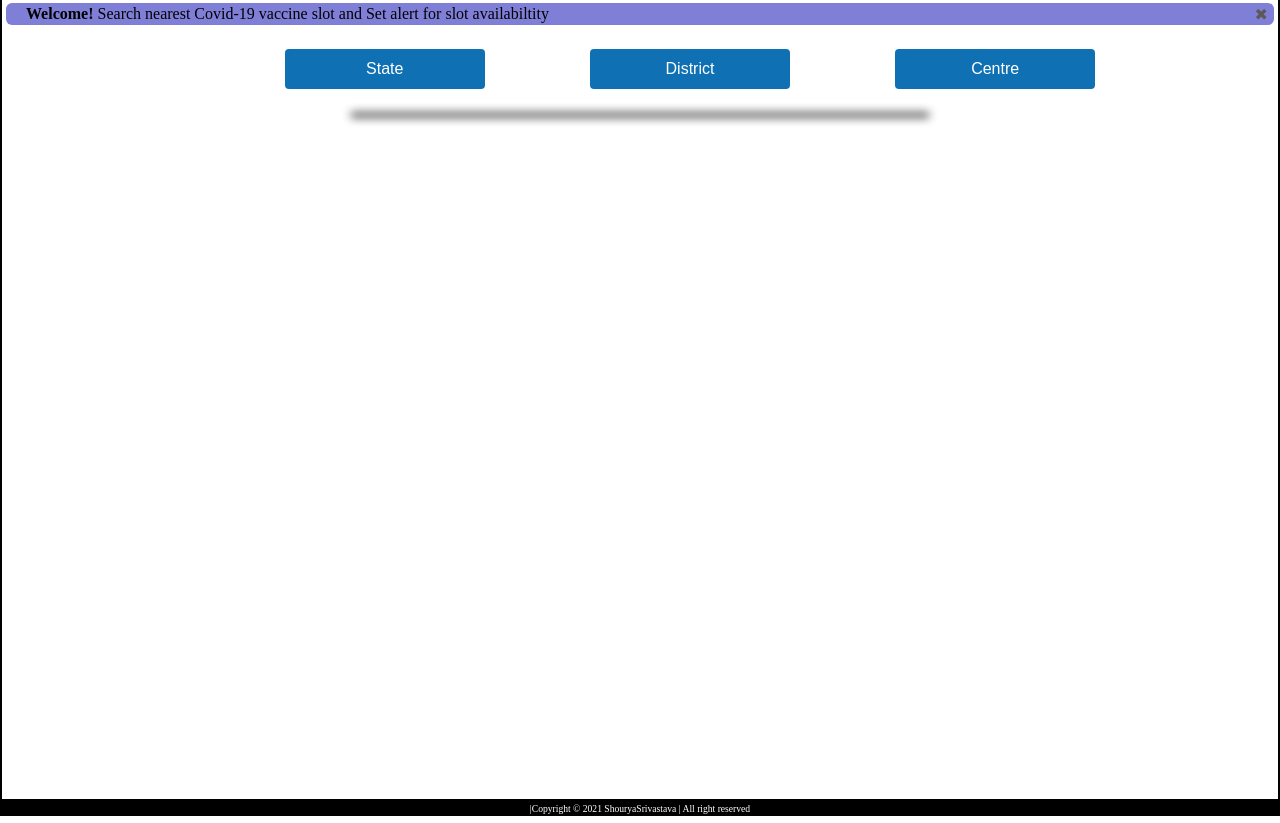
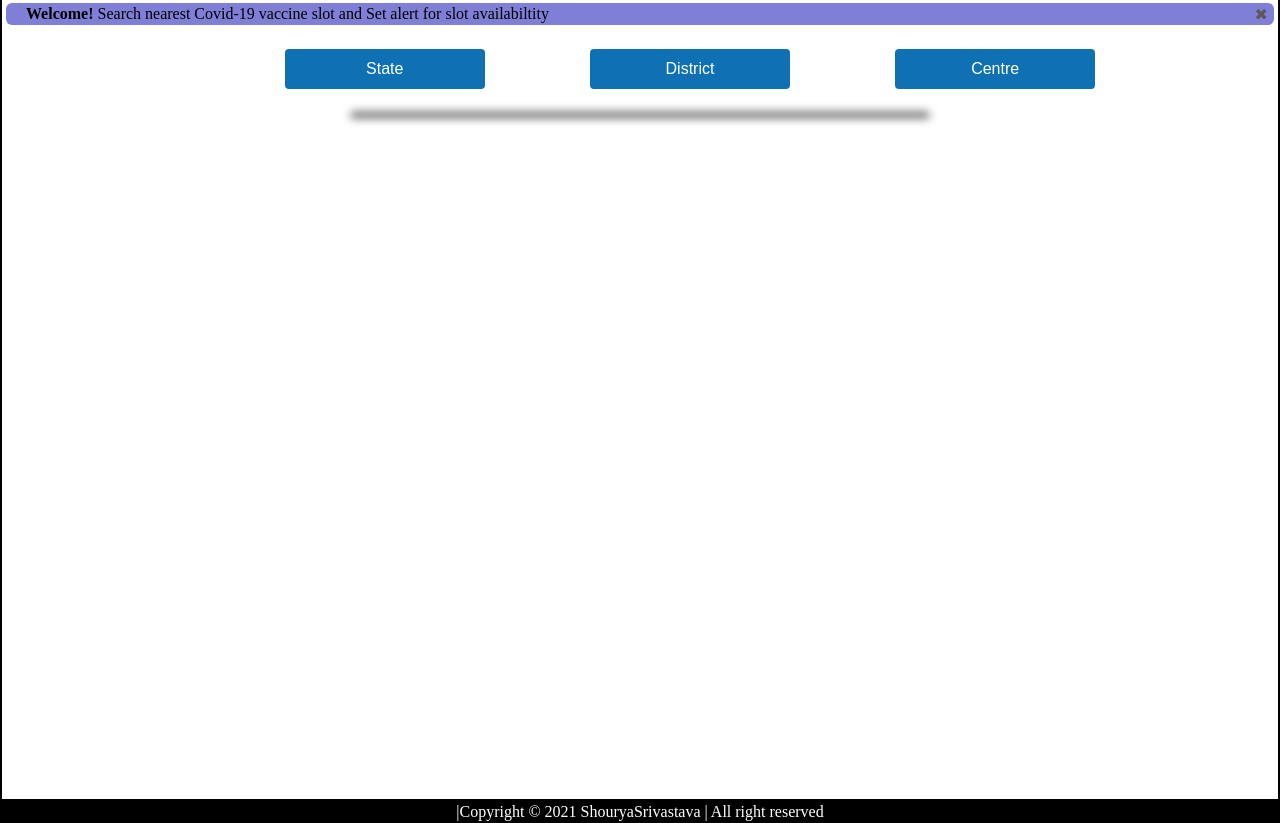
Before and after one commit to ShouryaSrivastava01/MyVaccine, a website: page views/index.html in a window 1280 px wide. Shown: the part 49-872 px from the top of the page. Drawn offline with Linux system fonts and the light colour scheme; no server answers; files whose address does not match are found by name.

Commit message:
files updated

```diff
--- a/public/JS/index.js
+++ b/public/JS/index.js
@@ -1,4 +1,3 @@
-
 
 var success = document.querySelector('.success')
 var dropdownState = document.querySelector('.dropdown-state')
--- a/static/index.css
+++ b/static/index.css
@@ -203,7 +203,7 @@ footer{
   background-color: black;
   color: white;
   text-align: center;
-  font-size: .6em;
+  font-size: 1em;
   padding: 2px 0px;
 }
 
--- a/views/index.html
+++ b/views/index.html
@@ -5,8 +5,9 @@
   <meta name="viewport" content="width=device-width, initial-scale=1">
 
   <link rel="stylesheet" href="../static/index.css">
+  <link rel="icon" href="../static/img/favicon.jpg" type="image/gif" sizes="20x20" >
 
-  <title>Vaccine Search </title>
+  <title>MyVaccine </title>
 </head>
 <body>
   <header>
```
Also changed, not shown: static/img/favicon.jpg (added).
